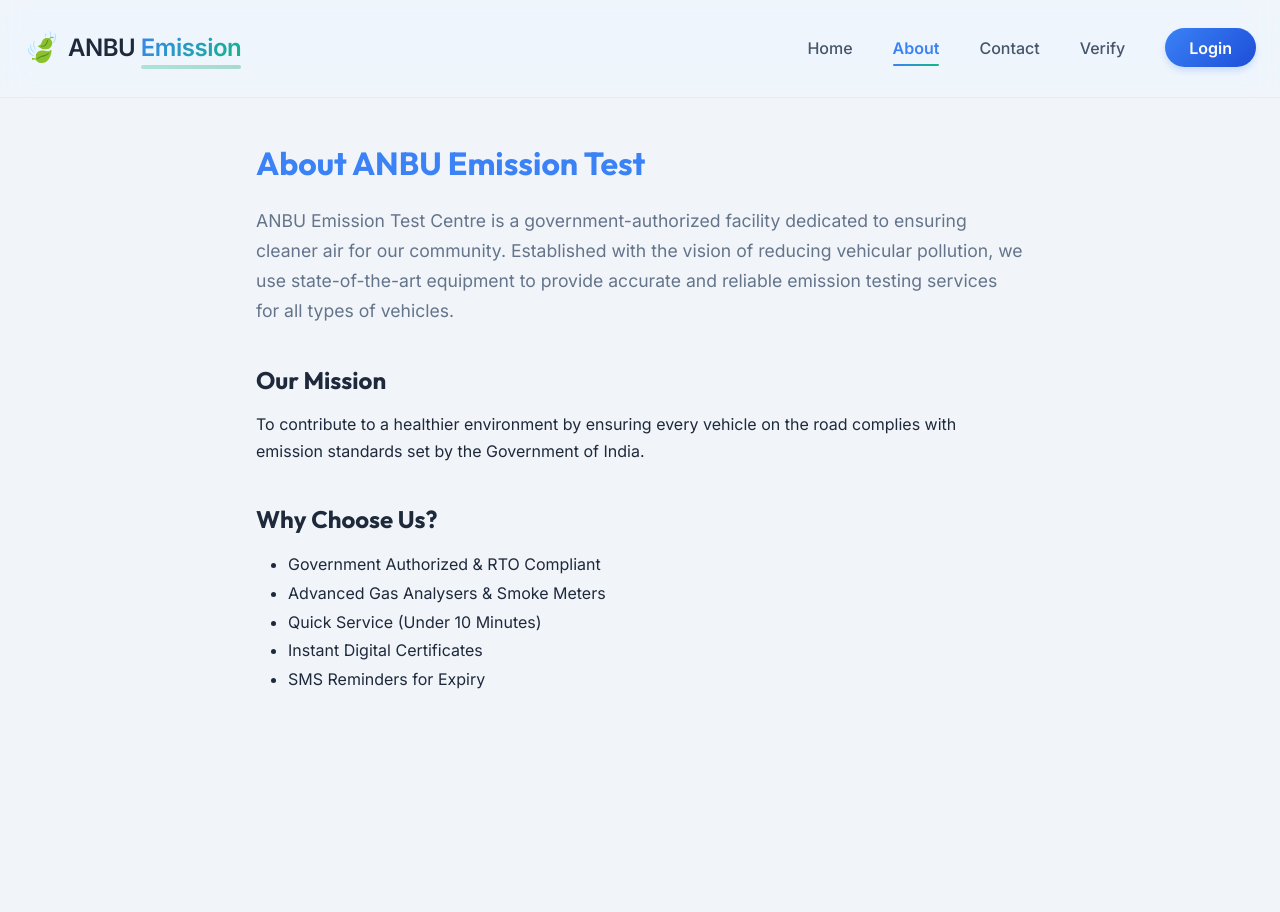
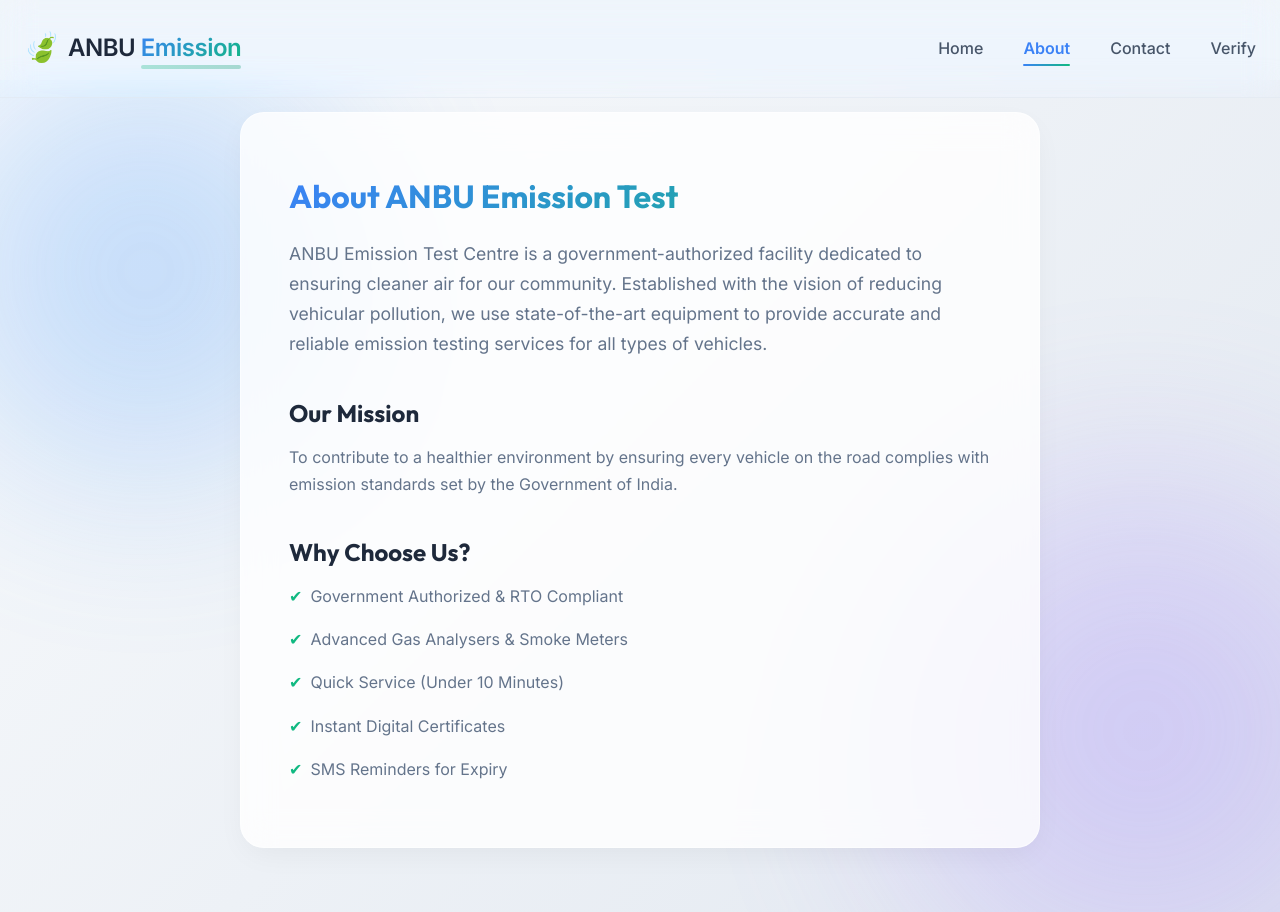
Before and after one commit to Kavi-26/final-year-project, a React (Vite) app: page /about in a window 1280 px wide. Before the commit the page ends 800 px from the top, so only its background shows below. Built offline with nearby package versions, Linux system fonts and the light colour scheme; no server answers.

Commit message:
Implement initial public pages including Home, About, Contact, and a vehicle certificate Verification page with shared styling and application routing.

```diff
--- a/src/App.jsx
+++ b/src/App.jsx
@@ -31,10 +31,9 @@ function App() {
             <Route path="/contact" element={<Contact />} />
             <Route path="/verify" element={<Verification />} />
             <Route path="/certificate/:id" element={<Certificate />} />
+            <Route path="/login" element={<Login />} />
+            <Route path="/register" element={<Register />} />
           </Route>
-
-          <Route path="/login" element={<Login />} />
-          <Route path="/register" element={<Register />} />
 
           {/* Protected Admin/Staff/User Routes */}
           <Route path="/dashboard" element={
--- a/src/components/Navbar.jsx
+++ b/src/components/Navbar.jsx
@@ -46,9 +46,6 @@ export default function Navbar() {
                     <Link to="/contact" className={`nav-link ${isActive('/contact')}`}>Contact</Link>
                     <Link to="/verification" className={`nav-link ${isActive('/verification')}`}>Verify</Link>
 
-                    <div className="nav-actions">
-                        <Link to="/login" className="btn-login">Login</Link>
-                    </div>
                 </div>
 
                 <button
--- a/src/pages/About.jsx
+++ b/src/pages/About.jsx
@@ -1,27 +1,38 @@
+import './PublicPages.css';
+
 export default function About() {
     return (
-        <div className="container" style={{ padding: '4rem 1rem', maxWidth: '800px' }}>
-            <h1 style={{ marginBottom: '1.5rem', color: 'var(--primary-color)' }}>About ANBU Emission Test</h1>
+        <div className="public-page-container">
+            <div className="animated-bg-overlay">
+                <div className="blob blob-1"></div>
+                <div className="blob blob-2"></div>
+            </div>
+
+            <div className="page-content-wrapper container" style={{ display: 'flex', justifyContent: 'center' }}>
+                <div className="glass-card animate-slide-up" style={{ padding: '4rem 3rem', maxWidth: '800px', width: '100%' }}>
+                    <h1 style={{ marginBottom: '1.5rem' }} className="text-gradient">About ANBU Emission Test</h1>
                     <p style={{ fontSize: '1.1rem', marginBottom: '1.5rem', color: 'var(--text-muted)' }}>
                         ANBU Emission Test Centre is a government-authorized facility dedicated to ensuring cleaner air for our community.
                         Established with the vision of reducing vehicular pollution, we use state-of-the-art equipment to provide accurate
                         and reliable emission testing services for all types of vehicles.
                     </p>
 
-            <h2 style={{ fontSize: '1.5rem', marginTop: '2.5rem', marginBottom: '1rem' }}>Our Mission</h2>
-            <p style={{ marginBottom: '1rem' }}>
+                    <h2 style={{ fontSize: '1.5rem', marginTop: '2.5rem', marginBottom: '1rem', color: '#1e293b' }}>Our Mission</h2>
+                    <p style={{ marginBottom: '1rem', color: '#64748b' }}>
                         To contribute to a healthier environment by ensuring every vehicle on the road complies with
                         emission standards set by the Government of India.
                     </p>
 
-            <h2 style={{ fontSize: '1.5rem', marginTop: '2.5rem', marginBottom: '1rem' }}>Why Choose Us?</h2>
-            <ul style={{ listStyle: 'disc', paddingLeft: '2rem', lineHeight: '1.8' }}>
-                <li>Government Authorized & RTO Compliant</li>
-                <li>Advanced Gas Analysers & Smoke Meters</li>
-                <li>Quick Service (Under 10 Minutes)</li>
-                <li>Instant Digital Certificates</li>
-                <li>SMS Reminders for Expiry</li>
+                    <h2 style={{ fontSize: '1.5rem', marginTop: '2.5rem', marginBottom: '1rem', color: '#1e293b' }}>Why Choose Us?</h2>
+                    <ul style={{ listStyle: 'none', paddingLeft: '0', display: 'grid', gap: '1rem' }}>
+                        {['Government Authorized & RTO Compliant', 'Advanced Gas Analysers & Smoke Meters', 'Quick Service (Under 10 Minutes)', 'Instant Digital Certificates', 'SMS Reminders for Expiry'].map((item, idx) => (
+                            <li key={idx} style={{ display: 'flex', alignItems: 'center', gap: '0.5rem', color: '#64748b' }}>
+                                <span style={{ color: 'var(--secondary-color)' }}>✔</span> {item}
+                            </li>
+                        ))}
                     </ul>
+                </div>
+            </div>
         </div>
     );
 }
--- a/src/pages/Home.jsx
+++ b/src/pages/Home.jsx
@@ -1,49 +1,58 @@
 import { Link } from 'react-router-dom';
 import './Home.css';
+import './PublicPages.css';
 
 export default function Home() {
     return (
-        <div className="home-container">
+        <div className="public-page-container">
+            <div className="animated-bg-overlay">
+                <div className="blob blob-1"></div>
+                <div className="blob blob-2"></div>
+                <div className="blob blob-3"></div>
+            </div>
+
+            <div className="page-content-wrapper">
                 {/* Hero Section */}
-            <section className="container hero">
+                <section className="container hero animate-slide-up">
                     <div className="hero-content">
                         <h1>Clean Air, <span className="highlight">Greener Future</span></h1>
-                    <p className="hero-text">
+                        <p className="hero-text delay-100">
                             Leading the way in vehicle emission compliance.
                             We ensure your vehicle meets environmental standards with precision and speed.
                         </p>
-                    <div className="hero-actions">
+                        <div className="hero-actions delay-200">
                             <Link to="/login" state={{ role: 'user' }} className="btn btn-primary btn-lg">User Login</Link>
                             <Link to="/login" state={{ role: 'staff' }} className="btn btn-secondary btn-lg">Staff Login</Link>
                         </div>
                     </div>
-                <div className="hero-image">
+                    <div className="hero-image delay-300">
                         <div className="circle-bg"></div>
                         <img src="/hero-image-v2.png" alt="Eco Car Testing" className="floating-img" />
                     </div>
                 </section>
 
                 {/* Features Section */}
-            <section className="container features">
-                <div className="feature-card">
+                <section className="container features animate-slide-up delay-300">
+                    <div className="feature-card glass-card">
                         <div className="icon">🚀</div>
                         <h3>Fast Track Service</h3>
                         <p>Experience our 10-minute accelerated testing process designed for busy professionals.</p>
                     </div>
-                <div className="feature-card">
+                    <div className="feature-card glass-card">
                         <div className="icon">🛡️</div>
                         <h3>Secure & Valid</h3>
                         <p>Tamper-proof digital certificates directly linked to the national transport database.</p>
                     </div>
-                <div className="feature-card">
+                    <div className="feature-card glass-card">
                         <div className="icon">🌱</div>
                         <h3>Eco-Compliant</h3>
                         <p>Join thousands of responsible citizens contributing to a cleaner, healthier environment.</p>
                     </div>
                 </section>
+            </div>
 
             {/* Footer */}
-            <footer className="footer">
+            <footer className="footer" style={{ position: 'relative', zIndex: 10, background: 'rgba(255,255,255,0.9)' }}>
                 <p>&copy; {new Date().getFullYear()} ANBU Emission Test Centre. All rights reserved.</p>
                 <p className="address">157/1 Chavadikattu Thottom, Sakthy Main Road, Erode - 638004</p>
             </footer>
--- /dev/null
+++ b/src/pages/PublicPages.css
@@ -0,0 +1,133 @@
+/* PublicPages.css - Shared Animations */
+
+/* 1. Dynamic Animated Background */
+.public-page-container {
+    min-height: 100vh;
+    width: 100%;
+    position: relative;
+    overflow-x: hidden;
+    background: linear-gradient(135deg, #f8fafc 0%, #e2e8f0 100%);
+}
+
+.animated-bg-overlay {
+    position: absolute;
+    top: 0;
+    left: 0;
+    width: 100%;
+    height: 100%;
+    overflow: hidden;
+    z-index: 0;
+    pointer-events: none;
+}
+
+.blob {
+    position: absolute;
+    border-radius: 50%;
+    filter: blur(80px);
+    opacity: 0.4;
+    animation: floatBlob 20s infinite alternate;
+}
+
+.blob-1 {
+    width: 500px;
+    height: 500px;
+    background: radial-gradient(circle, #60a5fa, transparent);
+    top: -10%;
+    left: -10%;
+    animation-delay: 0s;
+}
+
+.blob-2 {
+    width: 600px;
+    height: 600px;
+    background: radial-gradient(circle, #a78bfa, transparent);
+    bottom: -10%;
+    right: -10%;
+    animation-delay: -5s;
+    animation-duration: 25s;
+}
+
+.blob-3 {
+    width: 300px;
+    height: 300px;
+    background: radial-gradient(circle, #10b981, transparent);
+    top: 40%;
+    left: 40%;
+    animation-delay: -2s;
+    animation-duration: 18s;
+    filter: blur(60px);
+    opacity: 0.3;
+}
+
+@keyframes floatBlob {
+    0% {
+        transform: translate(0, 0) scale(1);
+    }
+
+    100% {
+        transform: translate(30px, 40px) scale(1.1);
+    }
+}
+
+/* 2. Content Animations */
+.animate-slide-up {
+    animation: slideUp 0.8s cubic-bezier(0.16, 1, 0.3, 1) forwards;
+    opacity: 0;
+    transform: translateY(30px);
+}
+
+.delay-100 {
+    animation-delay: 0.1s;
+}
+
+.delay-200 {
+    animation-delay: 0.2s;
+}
+
+.delay-300 {
+    animation-delay: 0.3s;
+}
+
+@keyframes slideUp {
+    to {
+        opacity: 1;
+        transform: translateY(0);
+    }
+}
+
+.animate-fade-in {
+    animation: fadeIn 1s ease-out forwards;
+    opacity: 0;
+}
+
+@keyframes fadeIn {
+    to {
+        opacity: 1;
+    }
+}
+
+/* 3. Floating Card Effect for Content Containers */
+.glass-card {
+    background: rgba(255, 255, 255, 0.8);
+    backdrop-filter: blur(16px);
+    border: 1px solid rgba(255, 255, 255, 0.5);
+    box-shadow: 0 10px 30px -5px rgba(0, 0, 0, 0.05);
+    border-radius: 24px;
+    position: relative;
+    z-index: 10;
+}
+
+.page-content-wrapper {
+    position: relative;
+    z-index: 10;
+    padding-top: 2rem;
+    padding-bottom: 4rem;
+}
+
+/* 4. Text Gradients */
+.text-gradient {
+    background: linear-gradient(135deg, var(--primary-color), var(--secondary-color));
+    -webkit-background-clip: text;
+    background-clip: text;
+    color: transparent;
+}
```
Also changed, not shown: src/pages/Contact.jsx (+43 -24 lines), src/pages/Verification.jsx (+17 -23 lines). Lines whose indentation alone changed are shown as unchanged.
